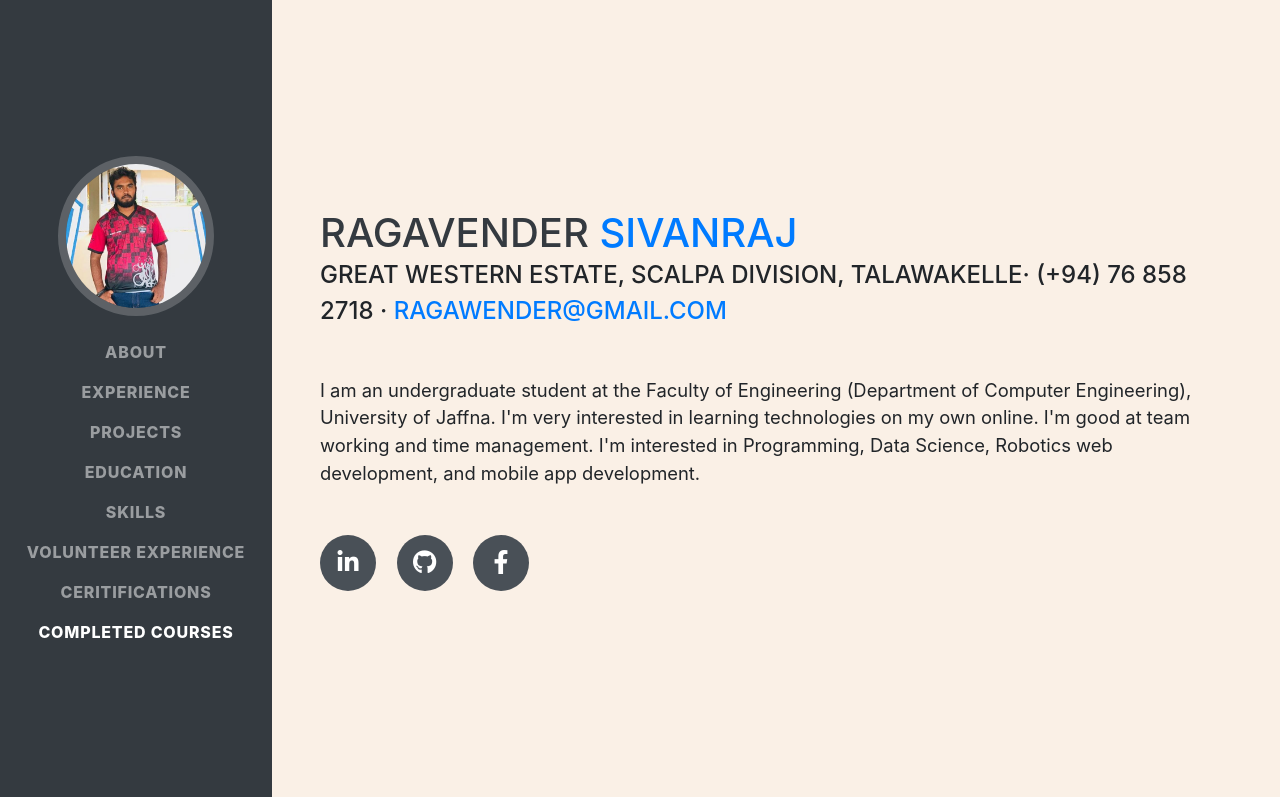
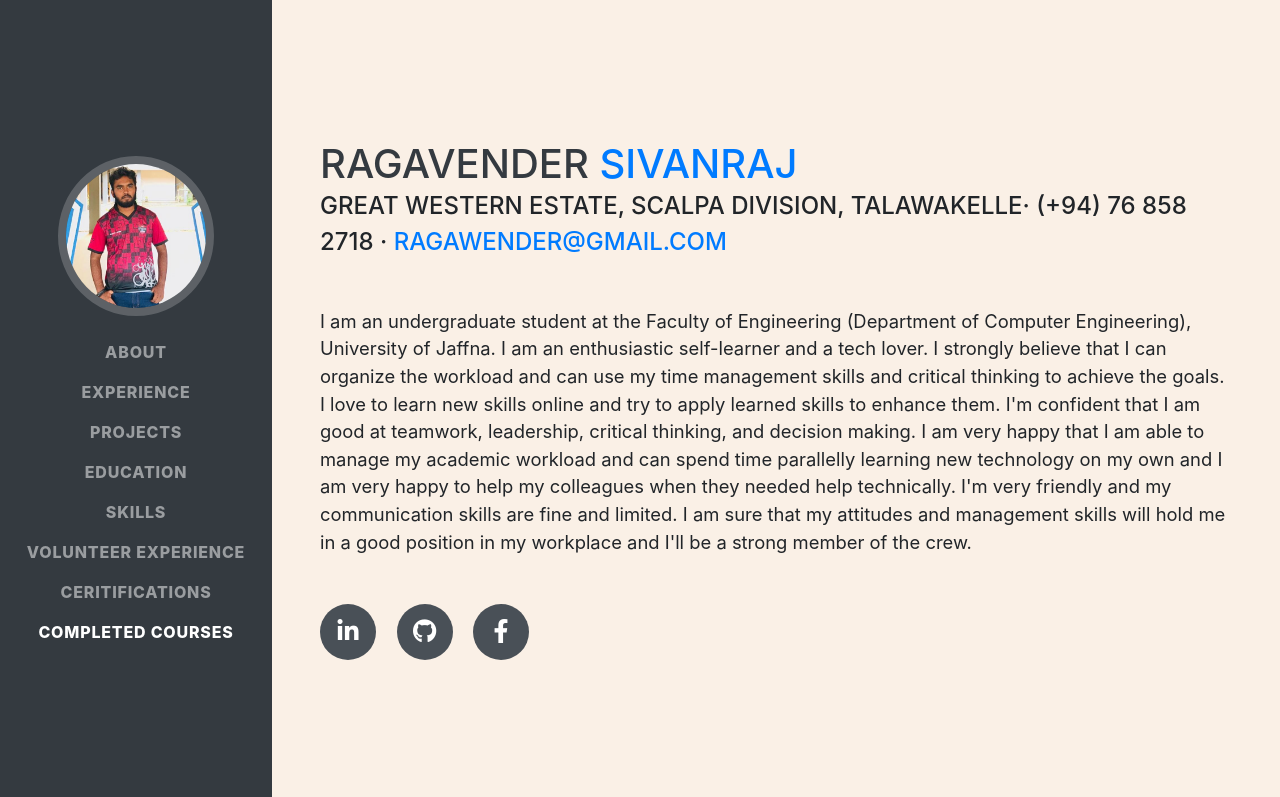
Before and after one commit to Ragav1224/ragawender-sivanraj.io, a website with bundled scripts: page index.html in a window 1280 px wide. Shown: the top 797 px of the page. Built offline with nearby package versions, Linux system fonts and the light colour scheme; a web font is replaced by a local one.

Commit message:
Update index.html

```diff
--- a/index.html
+++ b/index.html
@@ -77,7 +77,7 @@
         <div class="subheading mb-5">Great western estate, scalpa division, Talawakelle· (+94) 76 858 2718 ·
           <a href="mailto:name@email.com">ragawender@gmail.com</a>
         </div>
-        <p class="lead mb-5">I am an undergraduate student at the Faculty of Engineering (Department of Computer Engineering), University of Jaffna. I'm very interested in learning technologies on my own online.  I'm good at team working and time management. I'm interested in Programming, Data Science, Robotics web development, and mobile app development.</p>
+        <p class="lead mb-5">I am an undergraduate student at the Faculty of Engineering (Department of Computer Engineering), University of Jaffna. I am an enthusiastic self-learner and a tech lover. I strongly believe that I can organize the workload and can use my time management skills and critical thinking to achieve the goals. I love to learn new skills online and try to apply learned skills to enhance them. I'm confident that I am good at teamwork, leadership, critical thinking, and decision making. I am very happy that I am able to manage my academic workload and can spend time parallelly learning new technology on my own and I am very happy to help my colleagues when they needed help technically. I'm very friendly and my communication skills are fine and limited. I am sure that my attitudes and management skills will hold me in a good position in my workplace and I'll be a strong member of the crew.</p>
         <div class="social-icons">
           <a href="http://www.linkedin.com/in/ragavender-sivanraj-701715169">
             <i class="fab fa-linkedin-in"></i>
```
